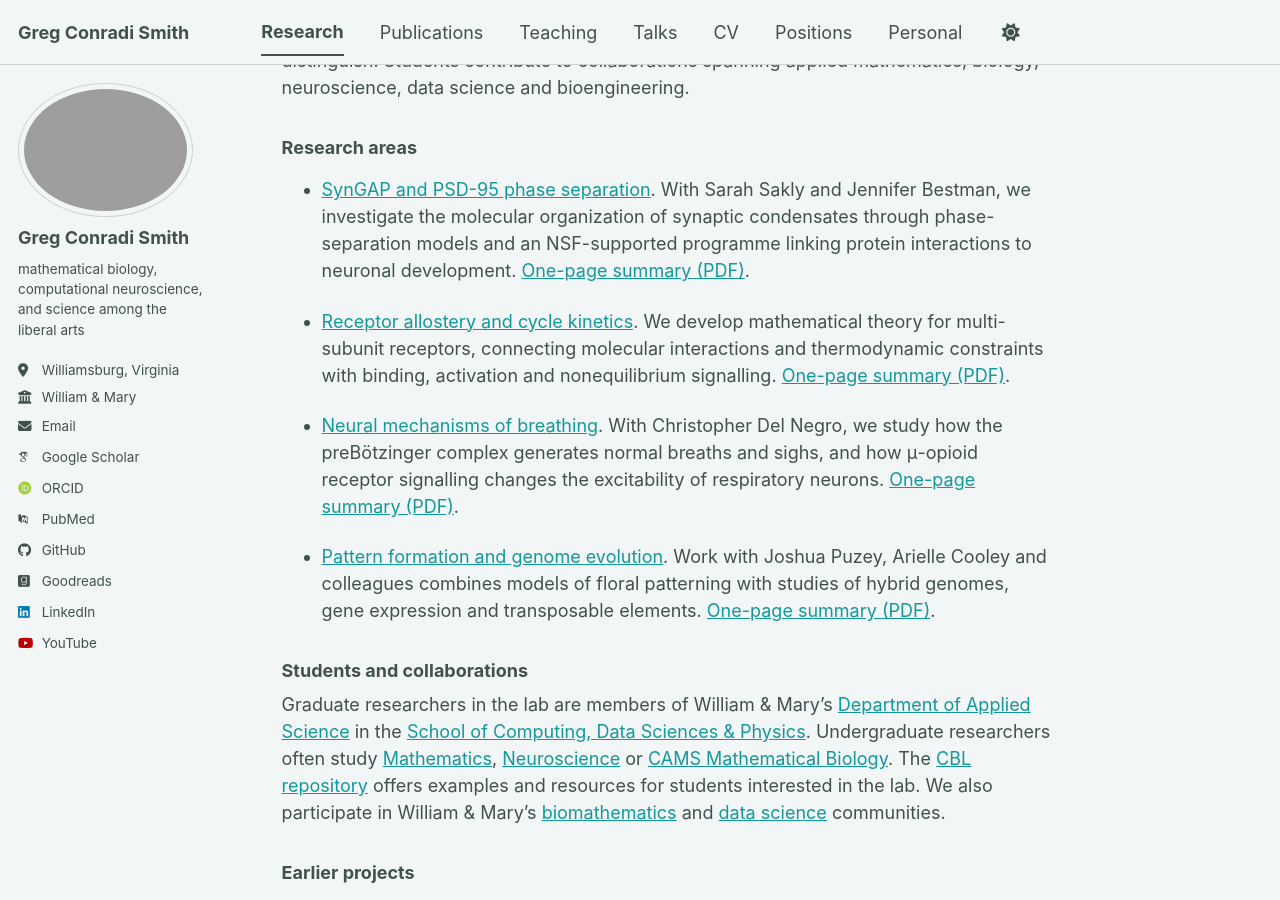
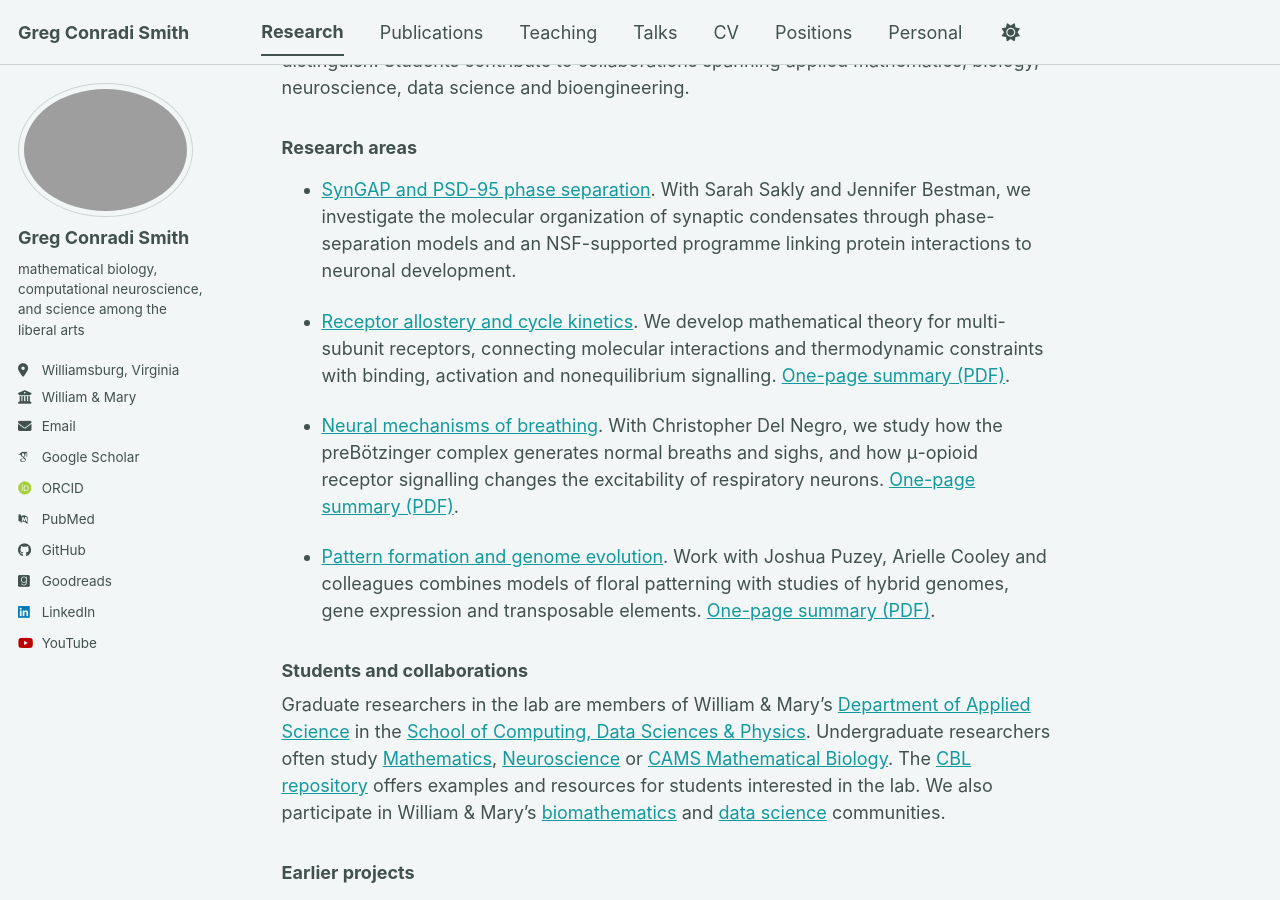
Before and after one commit to gregconradismith/gregconradismith.github.io, a Jekyll site: the page built from _pages/research.md, in a window 1280 px wide and 900 px high, scrolled down 309 px. Built offline with Jekyll 4.4.1, drawn with Linux system fonts in a browser that asks for light colours; some web fonts are replaced; a script bundle is joined from its source files by our own code; library files that are not in the unit come from our copies.

Commit message:
Revise ongoing SynGAP summary and remove overview PDF link

```diff
--- a/_pages/research.md
+++ b/_pages/research.md
@@ -11,7 +11,7 @@ Our projects bring mathematical theory into conversation with experiments. Diffe
 
 ### Research areas
 
-- [SynGAP and PSD-95 phase separation](/research/syngap-psd95/). With Sarah Sakly and Jennifer Bestman, we investigate the molecular organization of synaptic condensates through phase-separation models and an NSF-supported programme linking protein interactions to neuronal development. [One-page summary (PDF)](/files/research-summaries/Smith-SynGAP-PSD95-Research-Summary.pdf).
+- [SynGAP and PSD-95 phase separation](/research/syngap-psd95/). With Sarah Sakly and Jennifer Bestman, we investigate the molecular organization of synaptic condensates through phase-separation models and an NSF-supported programme linking protein interactions to neuronal development.
 
 - [Receptor allostery and cycle kinetics](/research/receptor-oligomers/). We develop mathematical theory for multi-subunit receptors, connecting molecular interactions and thermodynamic constraints with binding, activation and nonequilibrium signalling. [One-page summary (PDF)](/files/research-summaries/Smith-Receptor-Allostery-Research-Summary.pdf).
 
```
Also changed, not shown: 2 other files.
